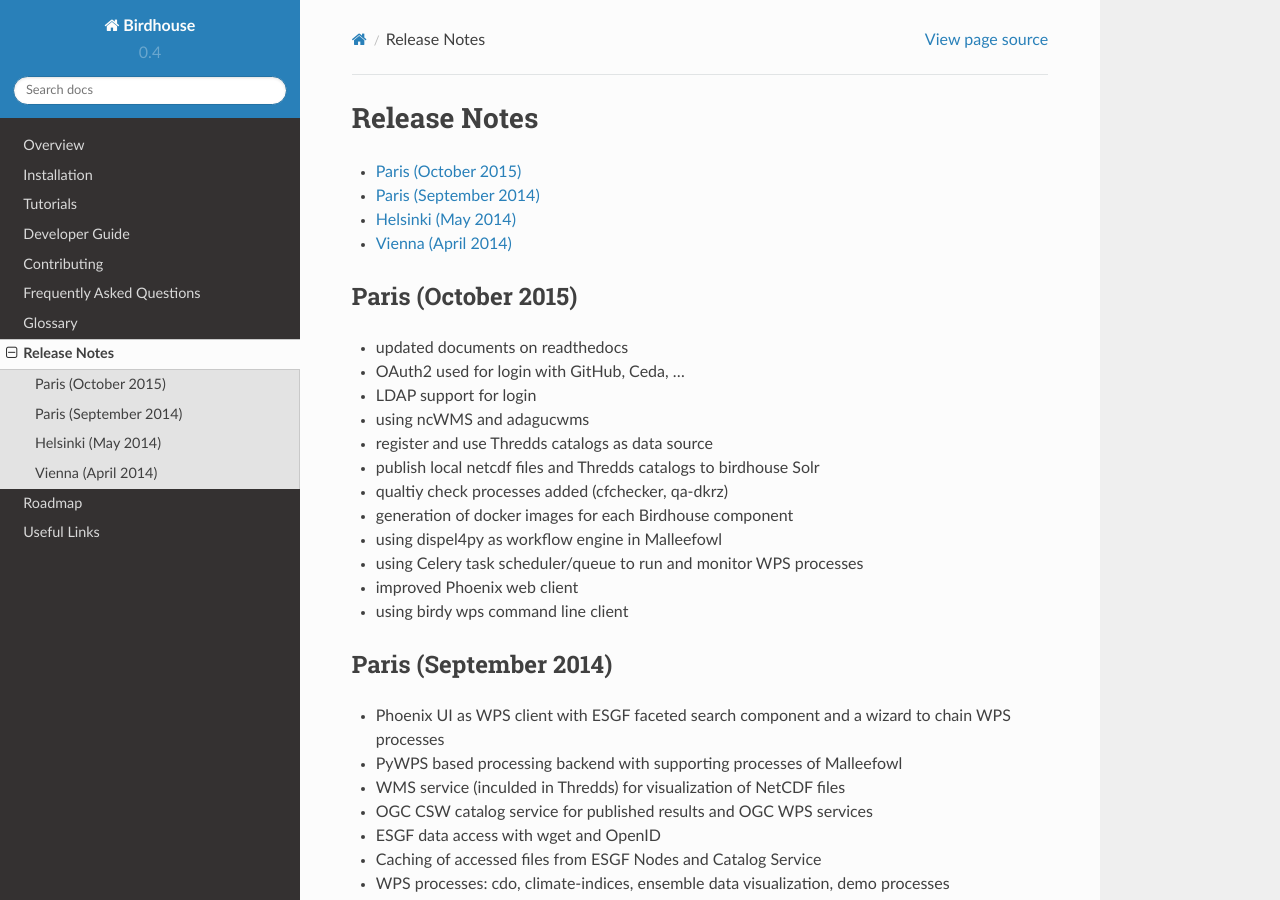
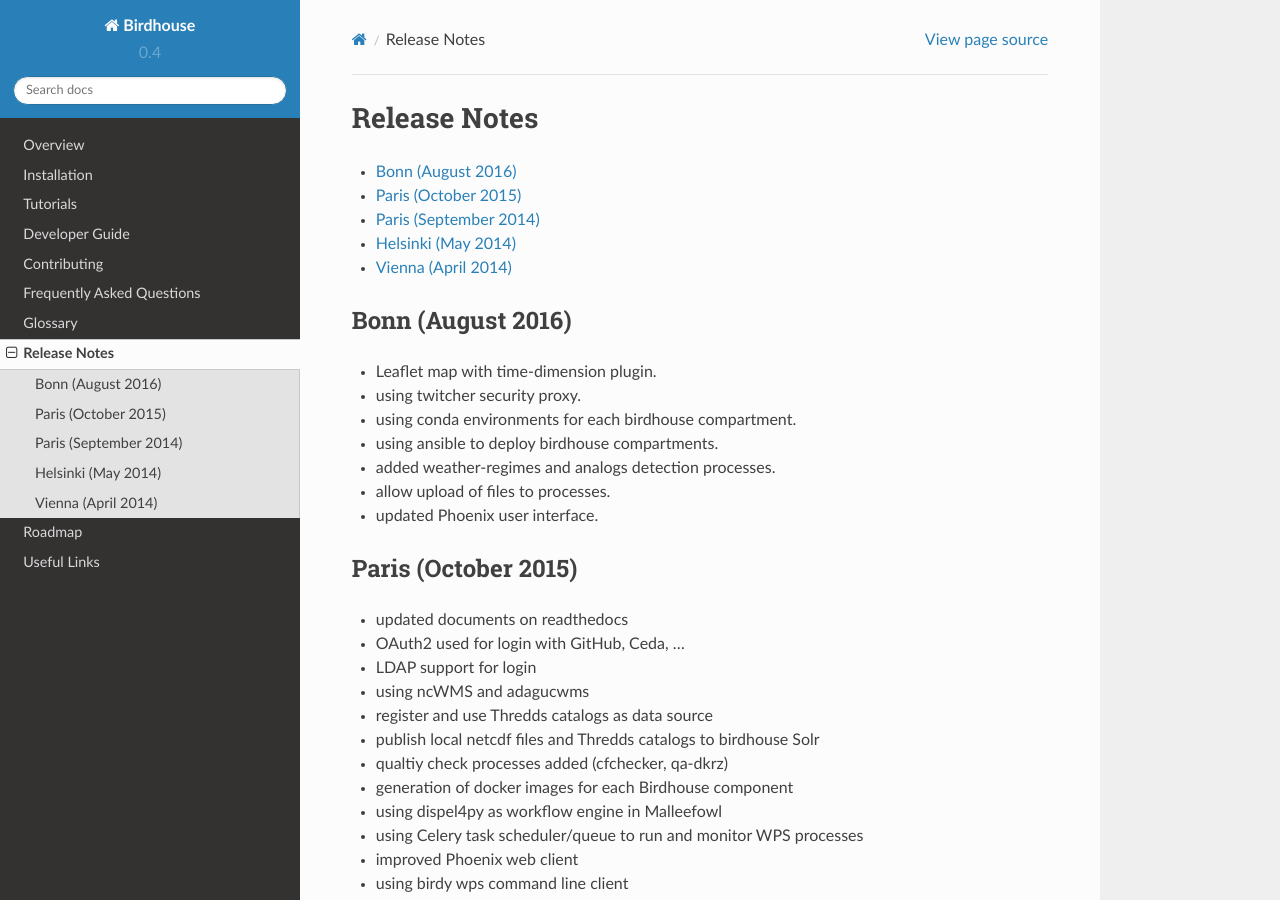
Before and after one commit to bird-house/birdhouse-docs, a Sphinx documentation site: the page built from docs/source/release_notes.rst, in a window 1280 px wide and 900 px high. Built offline with Sphinx 7.4.7 and the Read the Docs theme 2.0.0, drawn with Linux system fonts in a browser that asks for light colours.

Commit message:
update release notes

```diff
--- a/docs/source/release_notes.rst
+++ b/docs/source/release_notes.rst
@@ -9,6 +9,16 @@
    :depth: 2
    :backlinks: none
 
+Bonn (August 2016)
+==================
+
+* Leaflet map with time-dimension plugin.
+* using twitcher security proxy.
+* using conda environments for each birdhouse compartment.
+* using ansible to deploy birdhouse compartments.
+* added weather-regimes and analogs detection processes.
+* allow upload of files to processes.
+* updated Phoenix user interface.
 
 Paris (October 2015)
 ====================
```
